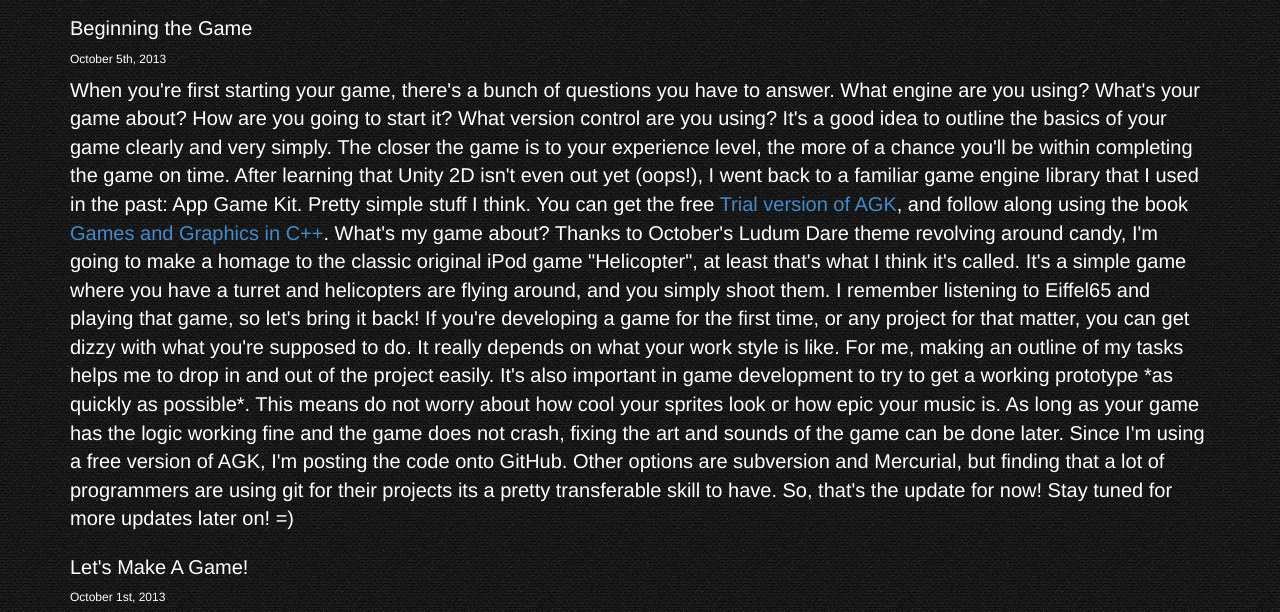
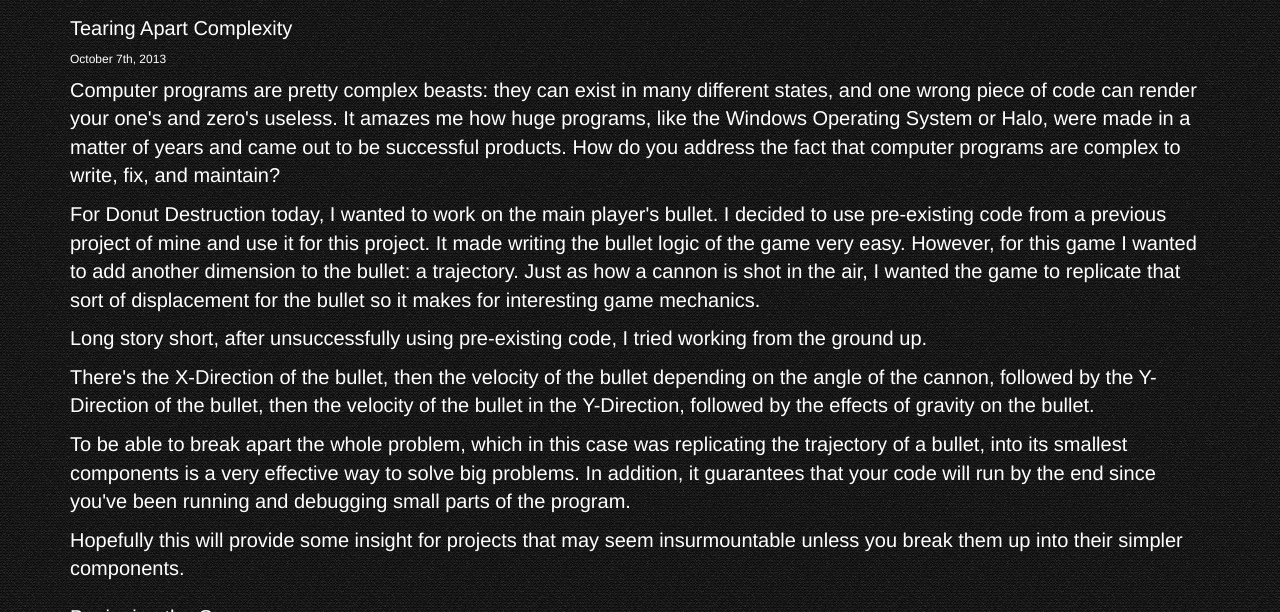
Before and after one commit to lebiru/ninjabit-neocities, a plain HTML site: page gamedev.html in a window 1280 px wide. Shown: the part 111-723 px from the top of the page. Drawn offline with Linux system fonts and the light colour scheme; files whose address does not match are found by name.

Commit message:
added new gamedev post

```diff
--- a/gamedev.html
+++ b/gamedev.html
@@ -43,6 +43,24 @@
     <div class="container">
 
 		<div class="story-title">GameDev Blog</div>
+
+			<div class="story-body">
+			Tearing Apart Complexity<h6>October 7th, 2013</h6>
+
+			<p>Computer programs are pretty complex beasts: they can exist in many different states, and one wrong piece of code can render your one's and zero's useless. It amazes me how huge programs, like the Windows Operating System or Halo, were made in a matter of years and came out to be successful products. How do you address the fact that computer programs are complex to write, fix, and maintain?
+
+			<p>For Donut Destruction today, I wanted to work on the main player's bullet. I decided to use pre-existing code from a previous project of mine and use it for this project. It made writing the bullet logic of the game very easy. However, for this game I wanted to add another dimension to the bullet: a trajectory. Just as how a cannon is shot in the air, I wanted the game to replicate that sort of displacement for the bullet so it makes for interesting game mechanics.
+
+			<p>Long story short, after unsuccessfully using pre-existing code, I tried working from the ground up.
+
+			<p>There's the X-Direction of the bullet, then the velocity of the bullet depending on the angle of the cannon, followed by the Y-Direction of the bullet, then the velocity of the bullet in the Y-Direction, followed by the effects of gravity on the bullet.
+
+			<p>To be able to break apart the whole problem, which in this case was replicating the trajectory of a bullet, into its smallest components is a very effective way to solve big problems. In addition, it guarantees that your code will run by the end since you've been running and debugging small parts of the program.
+
+			<p>Hopefully this will provide some insight for projects that may seem insurmountable unless you break them up into their simpler components.
+
+			</div>
+
 
 			<div class="story-body">
 			Beginning the Game <h6>October 5th, 2013</h6>
```
